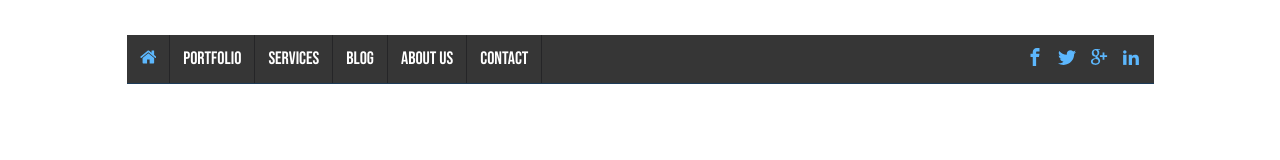
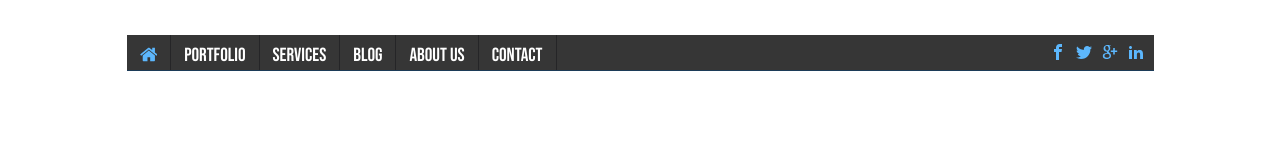
Before and after one commit to Bjorn1973/taak_nav, a website: page index.html in a window 1280 px wide. Drawn offline with Linux system fonts and the light colour scheme.

Commit message:
finetunning

```diff
--- a/styles.css/style.css
+++ b/styles.css/style.css
@@ -30,34 +30,31 @@ nav ul li {
 }
 nav ul li a {
   display: block;
-  font-size: 18px;
+  font-size: 19px;
+  height: 35px;
+  line-height: 35px;
   color: var(--text);
   text-transform: uppercase;
   text-decoration: none;
   font-family: "Bebas Neue", cursive;
-  padding: 13px;
+  padding: 3px 13px;
   margin-right: 1px;
   background-color: var(--darkgrey);
   text-align: center;
 }
-nav ul li:nth-of-type(2) a,
-li:nth-of-type(3) a,
-li:nth-of-type(4) a,
-li:nth-of-type(5) a,
-li:nth-of-type(6) a {
-  padding: 15px 13px;
-}
-
 nav ul li:nth-of-type(1) a {
   color: var(--hover);
+  padding-top: 6px;
 }
 nav ul li:nth-of-type(7) a,
 li:nth-of-type(8) a,
 li:nth-of-type(9) a,
 li:nth-of-type(10) a {
   color: var(--hover);
-  padding: 13px 14px 13px 0;
+  padding: 3px 10px 3px 0px;
+
   margin-right: 0;
+  font-size: 16px;
 }
 nav ul li:nth-of-type(7) {
   margin-left: auto;
```
